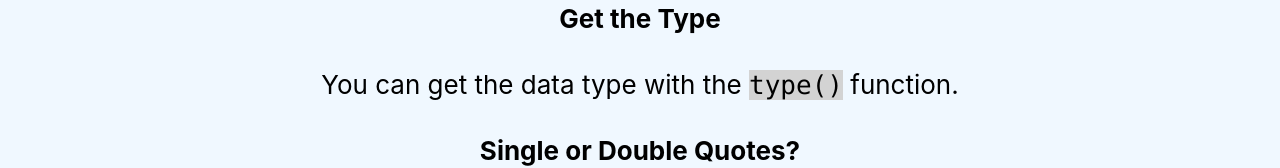
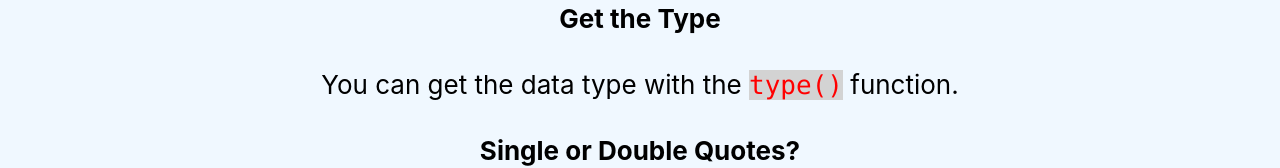
Before and after one commit to tanmayaarora/Online_course_learning_application, a React (Create React App) app: page /python-variables in a window 1280 px wide. Shown: the part 627-795 px from the top of the page. Built offline with nearby package versions, Linux system fonts and the light colour scheme.

Commit message:
Word highlight in PythonVariables

```diff
--- a/src/components/Python/PythonVariables/PythonVariables.js
+++ b/src/components/Python/PythonVariables/PythonVariables.js
@@ -13,7 +13,7 @@ const PythonVariables = () => {
             <h4>Casting</h4>
             <div>If you want to specify the data type of a variable, this can be done with casting.</div>
             <h4>Get the Type</h4>
-            <div>You can get the data type with the <code className="bg-grey">type()</code> function.</div>
+            <div>You can get the data type with the <code className="bg-grey text-danger">type()</code> function.</div>
             <h4>Single or Double Quotes?</h4>
             <div>String variables can be declared either by using single or double quotes</div>
             <h4>Case-Sensitive</h4>
```
